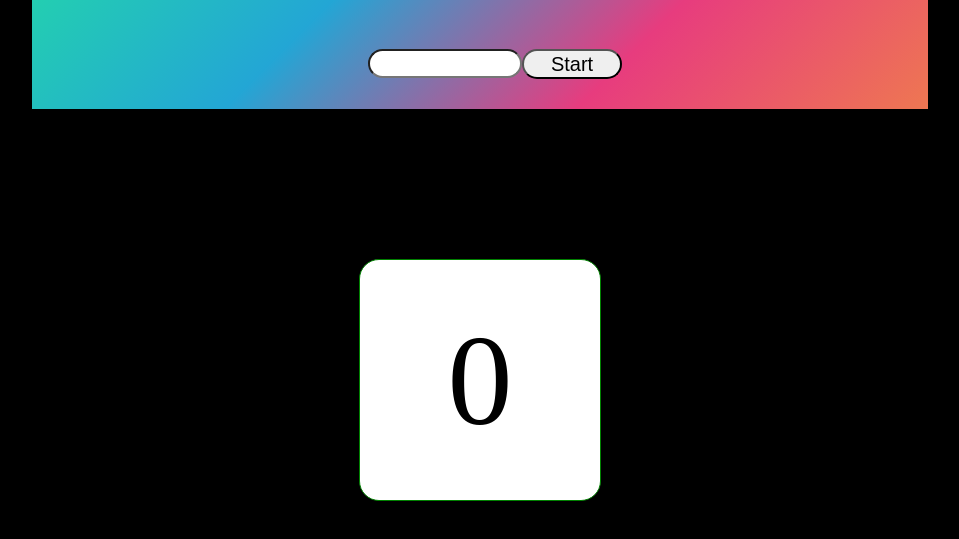
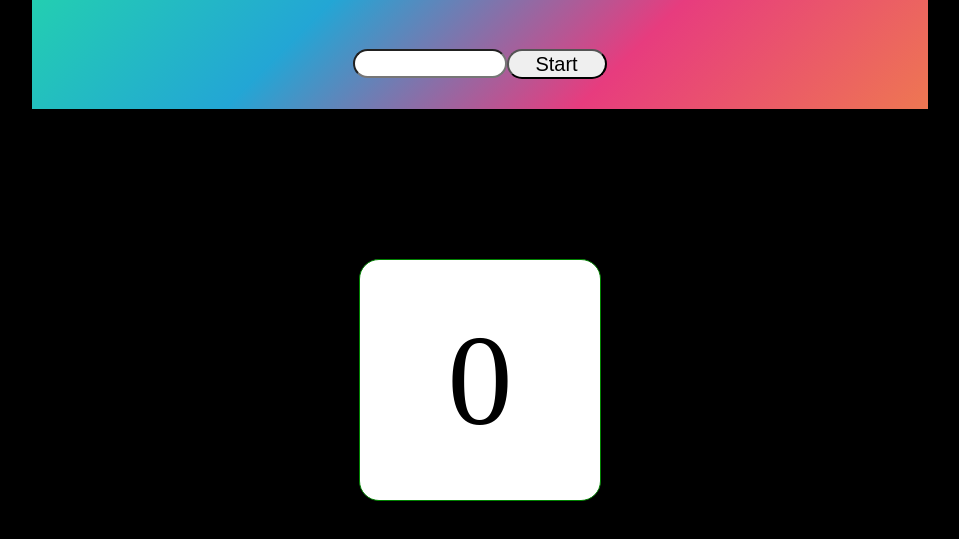
Before and after one commit to charon961/counter, a plain HTML site: page index.html in a window 1280 px wide. Shown: the part 51-590 px from the top of the page, without its empty margins (160-1119 px from the left). Drawn offline with Linux system fonts and the light colour scheme.

Commit message:
Update style.css

```diff
--- a/css/style.css
+++ b/css/style.css
@@ -45,7 +45,7 @@ input{
 .start{
     position: relative;
     top: 100px;
-    margin-right: 20px;
+    margin-right: 51px;
 
 }
 label{
```
